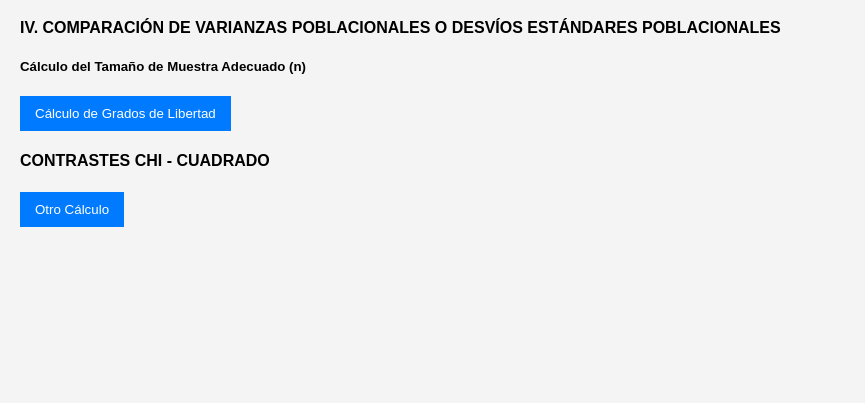
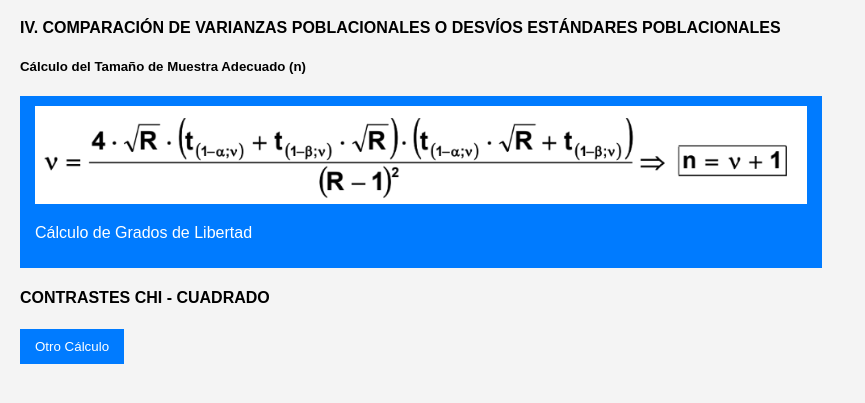
Before and after one commit to aguscoppe/estadistica-utils, a plain HTML site: page index.html in a window 1280 px wide. Shown: the part 81-484 px from the top of the page, without its empty margins (0-865 px from the left). Drawn offline with Linux system fonts and the light colour scheme.

Commit message:
Update button

```diff
--- a/index.html
+++ b/index.html
@@ -14,9 +14,10 @@
         POBLACIONALES
       </h4>
       <h5>Cálculo del Tamaño de Muestra Adecuado (n)</h5>
-      <button onclick="location.href='calculo1/index.html'">
-        Cálculo de Grados de Libertad
-      </button>
+      <div class="button" onclick="location.href='calculo1/index.html'">
+        <img src="images/calculo1.png" alt="calculo1" />
+        <p>Cálculo de Grados de Libertad</p>
+      </div>
       <h4>CONTRASTES CHI - CUADRADO</h4>
       <button onclick="location.href='calculo2/index.html'">
         Otro Cálculo
--- a/styles.css
+++ b/styles.css
@@ -40,3 +40,12 @@ button:hover {
 #result {
   font-weight: bold;
 }
+
+.button {
+  width: fit-content;
+  padding: 10px 15px;
+  background-color: #007bff;
+  color: white;
+  border: none;
+  cursor: pointer;
+}
```
Also changed, not shown: images/calculo1.png (added).
